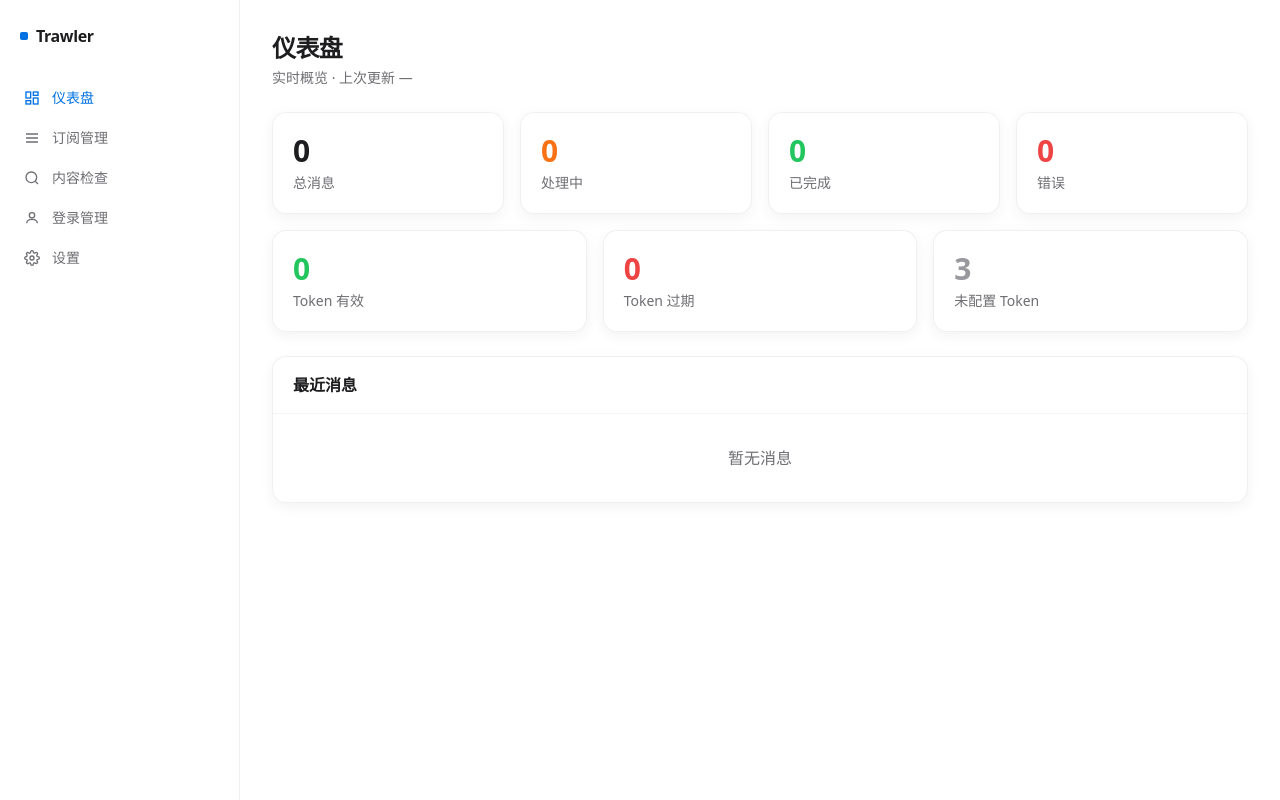
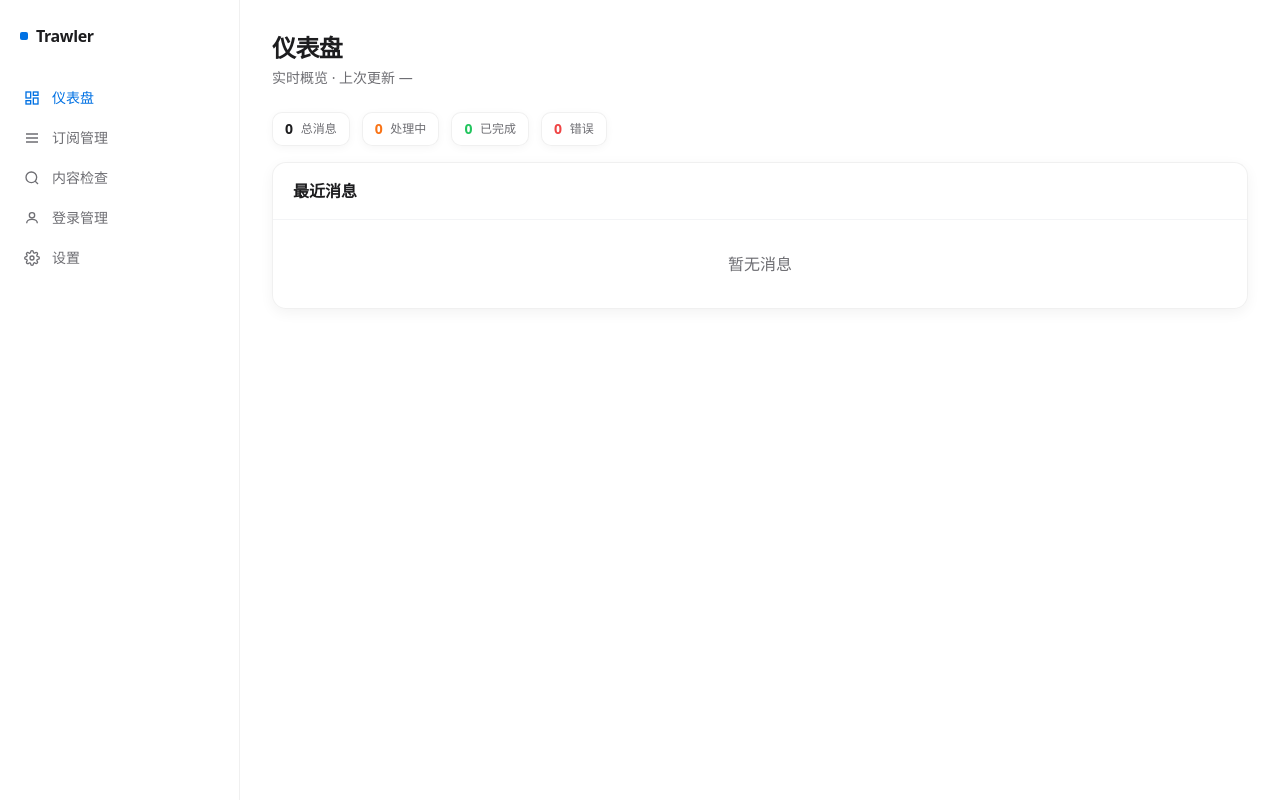
Before and after one commit to YinY1/trawler, a FastAPI app: page / in a window 1280 px wide. Run offline with FastAPI, Linux system fonts and the light colour scheme; some libraries are stand-ins or nearby versions.

Commit message:
feat(dashboard/engine): 统计卡片 tooltip + 跳过错误消息重试
Dashboard:
- 4 个统计卡片（总消息/已完成/处理中/错误）加 tooltip 浮窗
- 鼠标悬停显示对应分类的消息列表（标题+平台+作者，最多 10 条）
- 纯 CSS group-hover 实现，暗色模式适配
- B 组改进：订阅页 grid 布局 + 仪表盘删 token 行 + login QR toast

Engine:
- run_platform 跳过 error 非空的消息，避免对永久失败的消息
  无限重试（如 xhs 视频无法获取下载地址）
- 加 '⏭ 跳过错误消息' 日志

```diff
--- a/web/routes/dashboard.py
+++ b/web/routes/dashboard.py
@@ -8,7 +8,7 @@ from fastapi.responses import HTMLResponse
 from core.subscription_cli import list_subscriptions
 from shared.config import load_config
 from shared.message_store import MessageStore
-from shared.protocols import Phase
+from shared.protocols import MessageRecord, Phase
 from web.app import TEMPLATES
 
 router = APIRouter()
@@ -27,6 +27,15 @@ async def dashboard(request: Request) -> HTMLResponse:
     pushed_count = sum(1 for m in all_msgs if m.phase == Phase.PUSHED)
     error_count = sum(1 for m in all_msgs if m.error)
     active_count = total_msgs - pushed_count
+
+    # Tooltip message lists (top 10 by pubdate desc, avoid bloated tooltip)
+    def _top10(msgs: list[MessageRecord]) -> list[MessageRecord]:
+        return sorted(msgs, key=lambda m: m.pubdate, reverse=True)[:10]
+
+    active_messages = _top10([m for m in all_msgs if m.phase != Phase.PUSHED])
+    error_messages = _top10([m for m in all_msgs if m.error])
+    pushed_sample = _top10([m for m in all_msgs if m.phase == Phase.PUSHED])
+    total_sample = _top10(all_msgs)
 
     # Token status counts
     token_ok = 0
@@ -61,6 +70,10 @@ async def dashboard(request: Request) -> HTMLResponse:
             "pushed_count": pushed_count,
             "error_count": error_count,
             "active_count": active_count,
+            "active_messages": active_messages,
+            "error_messages": error_messages,
+            "pushed_sample": pushed_sample,
+            "total_sample": total_sample,
             "token_ok": token_ok,
             "token_expired": token_expired,
             "token_none": token_none,
--- a/web/templates/dashboard.html
+++ b/web/templates/dashboard.html
@@ -2,6 +2,35 @@
 {% from "_macros.html" import stat_card, badge, platform_tag %}
 
 {% block title %}仪表盘 · Trawler{% endblock %}
+
+{# Tooltip for stat card; msgs: list[MessageRecord], total: int, empty_hint: str #}
+{% macro stat_tooltip(msgs, total, empty_hint="暂无消息") %}
+<div class="absolute left-0 top-full mt-2 hidden group-hover:block z-50 w-72">
+  <div class="bg-white dark:bg-gray-800 border border-[var(--card-border)] rounded-[10px] shadow-[0_8px_24px_rgba(0,0,0,0.12)] p-2 max-h-72 overflow-y-auto">
+    {% if msgs %}
+    {% for msg in msgs %}
+    <div class="flex items-start gap-2 px-2 py-1.5 rounded-[6px] hover:bg-gray-50 dark:hover:bg-gray-700/40">
+      <div class="min-w-0 flex-1">
+        <div class="text-xs font-medium text-[var(--text-primary)] truncate" title="{{ msg.title }}">{{ msg.title[:30] }}{% if msg.title|length > 30 %}…{% endif %}</div>
+        <div class="text-[10px] text-[var(--text-secondary)] mt-0.5 flex items-center gap-1.5">
+          <span class="font-mono">{{ msg.platform }}</span>
+          <span>·</span>
+          <span class="truncate">{{ msg.author }}</span>
+        </div>
+      </div>
+    </div>
+    {% endfor %}
+    {% if total > msgs|length %}
+    <div class="text-[10px] text-[var(--text-tertiary)] text-center py-1.5 border-t border-gray-100 dark:border-gray-700 mt-1">
+      还有 {{ total - msgs|length }} 条…
+    </div>
+    {% endif %}
+    {% else %}
+    <div class="text-xs text-[var(--text-tertiary)] text-center py-3">{{ empty_hint }}</div>
+    {% endif %}
+  </div>
+</div>
+{% endmacro %}
 
 {% block content %}
 <h1 class="text-2xl font-semibold tracking-tight mb-1">仪表盘</h1>
@@ -9,19 +38,36 @@
   实时概览 · 上次更新 {{ last_updated | timeago if last_updated else "—" }}
 </p>
 
-<!-- Stats row 1: message counts -->
-<div class="grid grid-cols-2 md:grid-cols-4 gap-4 mb-4">
-  {{ stat_card(total_msgs, "总消息", "text-[var(--text-primary)]") }}
-  {{ stat_card(active_count, "处理中", "text-orange-500") }}
-  {{ stat_card(pushed_count, "已完成", "text-green-500") }}
-  {{ stat_card(error_count, "错误", "text-red-500") }}
-</div>
-
-<!-- Stats row 2: token status -->
-<div class="grid grid-cols-3 gap-4 mb-6">
-  {{ stat_card(token_ok, "Token 有效", "text-green-500") }}
-  {{ stat_card(token_expired, "Token 过期", "text-red-500") }}
-  {{ stat_card(token_none, "未配置 Token", "text-[var(--text-tertiary)]") }}
+<!-- Stats row 1: message counts (compact) -->
+<div class="flex flex-wrap gap-3 mb-4">
+  <div class="relative group">
+    <div class="bg-[var(--card-bg)] backdrop-blur-[12px] rounded-[10px] px-3 py-1.5 shadow-[0_2px_8px_rgba(0,0,0,0.04)] border border-[var(--card-border)] flex items-center gap-2 cursor-default">
+      <span class="text-sm font-semibold tracking-tight text-[var(--text-primary)]">{{ total_msgs }}</span>
+      <span class="text-xs text-[var(--text-secondary)]">总消息</span>
+    </div>
+    {{ stat_tooltip(total_sample, total_msgs) }}
+  </div>
+  <div class="relative group">
+    <div class="bg-[var(--card-bg)] backdrop-blur-[12px] rounded-[10px] px-3 py-1.5 shadow-[0_2px_8px_rgba(0,0,0,0.04)] border border-[var(--card-border)] flex items-center gap-2 cursor-default">
+      <span class="text-sm font-semibold tracking-tight text-orange-500">{{ active_count }}</span>
+      <span class="text-xs text-[var(--text-secondary)]">处理中</span>
+    </div>
+    {{ stat_tooltip(active_messages, active_count, "暂无处理中的消息") }}
+  </div>
+  <div class="relative group">
+    <div class="bg-[var(--card-bg)] backdrop-blur-[12px] rounded-[10px] px-3 py-1.5 shadow-[0_2px_8px_rgba(0,0,0,0.04)] border border-[var(--card-border)] flex items-center gap-2 cursor-default">
+      <span class="text-sm font-semibold tracking-tight text-green-500">{{ pushed_count }}</span>
+      <span class="text-xs text-[var(--text-secondary)]">已完成</span>
+    </div>
+    {{ stat_tooltip(pushed_sample, pushed_count, "暂无已完成的消息") }}
+  </div>
+  <div class="relative group">
+    <div class="bg-[var(--card-bg)] backdrop-blur-[12px] rounded-[10px] px-3 py-1.5 shadow-[0_2px_8px_rgba(0,0,0,0.04)] border border-[var(--card-border)] flex items-center gap-2 cursor-default">
+      <span class="text-sm font-semibold tracking-tight text-red-500">{{ error_count }}</span>
+      <span class="text-xs text-[var(--text-secondary)]">错误</span>
+    </div>
+    {{ stat_tooltip(error_messages, error_count, "暂无错误消息") }}
+  </div>
 </div>
 
 {% if sub_counts %}
--- a/web/templates/login.html
+++ b/web/templates/login.html
@@ -31,7 +31,6 @@
     {% endif %}
     <div class="flex gap-2">
       {% if "有效" in p.token_status %}
-      <button class="px-3 py-1.5 text-xs rounded-[8px] border border-gray-300 dark:border-gray-600 text-[var(--text-secondary)] hover:bg-gray-50 dark:hover:bg-gray-800/30 transition-colors">查看</button>
       <button onclick="openQRModal('{{ p.key }}')" class="px-3 py-1.5 text-xs rounded-[8px] bg-apple-blue text-white hover:bg-blue-600 transition-colors">续期</button>
       {% elif "过期" in p.token_status %}
       <button onclick="openQRModal('{{ p.key }}')" class="px-3 py-1.5 text-xs rounded-[8px] bg-apple-blue text-white hover:bg-blue-600 transition-colors">扫码续期</button>
@@ -200,6 +199,11 @@
   }
 
   function closeQRModal() {
+    // 仅在非 success 关闭时提示（success 时 handlePollStatus 已显示成功 toast）
+    var statusEl = document.getElementById('qr-status');
+    if (statusEl && statusEl.textContent.indexOf('成功') === -1) {
+      showToast('登录未完成', 'warning');
+    }
     var overlay = document.getElementById('qr-overlay');
     overlay.classList.add('hidden');
     overlay.classList.remove('flex');
--- a/web/templates/subscriptions.html
+++ b/web/templates/subscriptions.html
@@ -7,8 +7,9 @@
 <h1 class="text-2xl font-semibold tracking-tight mb-1">订阅管理</h1>
 <p class="text-sm text-[var(--text-secondary)] mb-6">按平台分组 · 搜索用户后点击添加</p>
 
+<div class="grid grid-cols-1 md:grid-cols-2 xl:grid-cols-3 gap-4">
 {% for p in platforms %}
-<div class="bg-[var(--card-bg)] backdrop-blur-[12px] rounded-[14px] shadow-[0_4px_14px_rgba(0,0,0,0.05)] border border-[var(--card-border)] mb-4 overflow-hidden">
+<div class="bg-[var(--card-bg)] backdrop-blur-[12px] rounded-[14px] shadow-[0_4px_14px_rgba(0,0,0,0.05)] border border-[var(--card-border)] overflow-hidden">
   <!-- Header: collapsible -->
   <div class="flex items-center justify-between px-5 py-4 cursor-pointer hover:bg-gray-50/50 dark:hover:bg-gray-800/30 transition-colors" onclick="var b=this.nextElementSibling; b.classList.toggle('hidden'); this.querySelector('.chevron').classList.toggle('rotate-180')">
     <div class="flex items-center gap-3">
@@ -73,6 +74,7 @@
   </div>
 </div>
 {% endfor %}
+</div>
 
 <script>
   // URL flash → toast on page load
```
